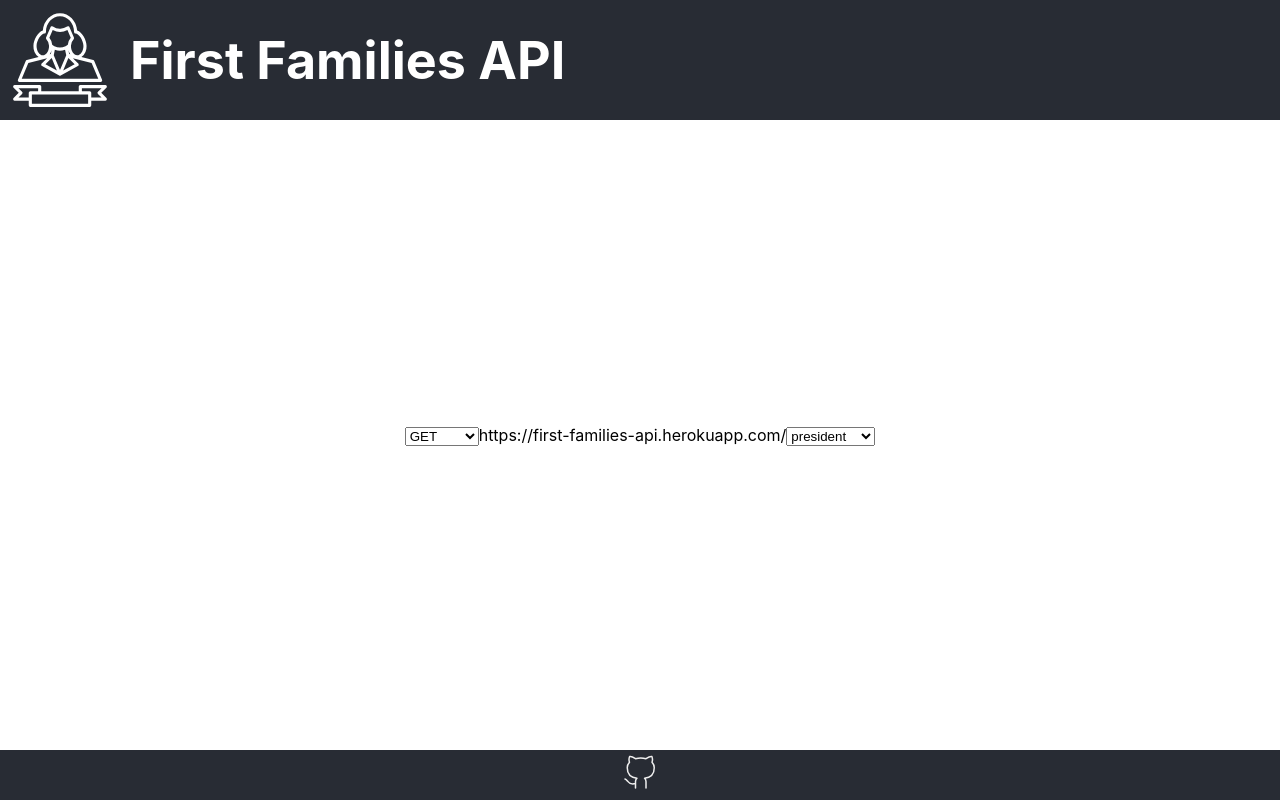
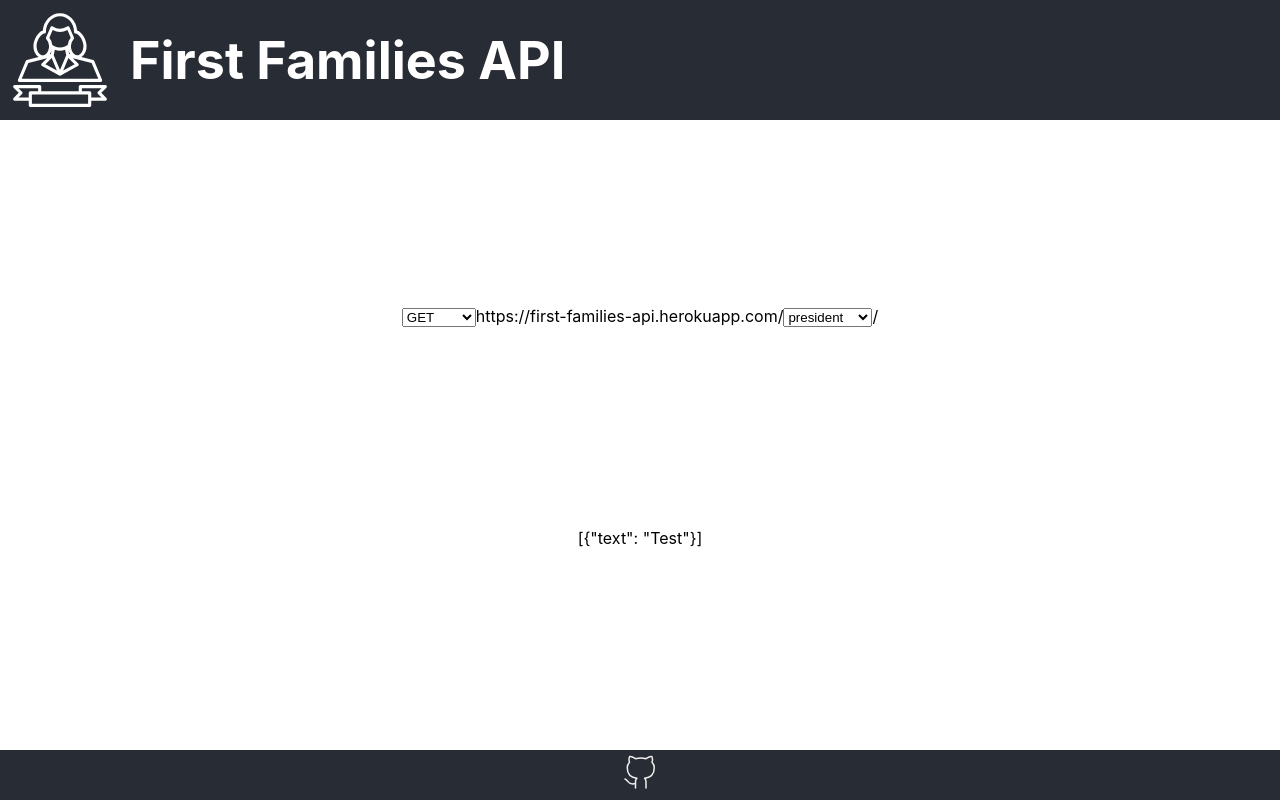
Before and after one commit to iandemed/first-families, a React (Create React App) app: page / in a window 1280 px wide. Built offline with nearby package versions, Linux system fonts and the light colour scheme.

Commit message:
Elevate state variable that contains data to App.js

```diff
--- a/src/App.js
+++ b/src/App.js
@@ -11,15 +11,15 @@
 
 function App() {
 
-  const [firstFamilies, setFirstFamily] = useState([])
+  const [firstFamilyData, setFirstFamilyData] = useState('[{"text": "Test"}]')
 
-  const getPresidents = () => {
-    fetch(firstFamilyURL)
-    .then(res=> res.json())
-    .then(ffData => {
-      console.log(ffData)
-    })
-  }
+  // const getPresidents = () => {
+  //   fetch(firstFamilyURL)
+  //   .then(res=> res.json())
+  //   .then(ffData => {
+  //     console.log(ffData)
+  //   })
+  // }
 
   return (
     <div className="App">
@@ -28,13 +28,15 @@
         <h1>First Families API</h1>
       </header>
 
-        <RequestForm/>
+        <RequestForm apiURL = {firstFamilyURL} onHTTPRequest = {setFirstFamilyData}/>
 
-      <header className="App-footer">
+        <p>{firstFamilyData}</p>
+
+      <footer className="App-footer">
         <a href="https://github.com/iandemed">
           <img src = {gitHub} alt="GitHub"/>
         </a>
-      </header>
+      </footer>
 
     </div>
   );
--- a/src/Component/RequestForm.js
+++ b/src/Component/RequestForm.js
@@ -3,7 +3,7 @@
 import '../style/RequestForm.css'
 
 
-const RequestForm = () => {
+const RequestForm = ({apiURL, onHTTPRequest}) => {
 
     return (
         <form className="HTTP-request">
@@ -13,11 +13,12 @@
                 <option value="PUT"> PUT </option>
                 <option value="DELETE"> DELETE </option>
             </select>
-            <p>https://first-families-api.herokuapp.com/</p>
+            <p>{apiURL}</p>
             <select name="resource">
-                <option value="president/"> president </option>
-                <option value="firstSpouse/"> firstSpouse </option>
+                <option value="president"> president </option>
+                <option value="firstSpouse"> firstSpouse </option>
             </select>
+            <p>/</p>
         </form>
     )
 }
```
